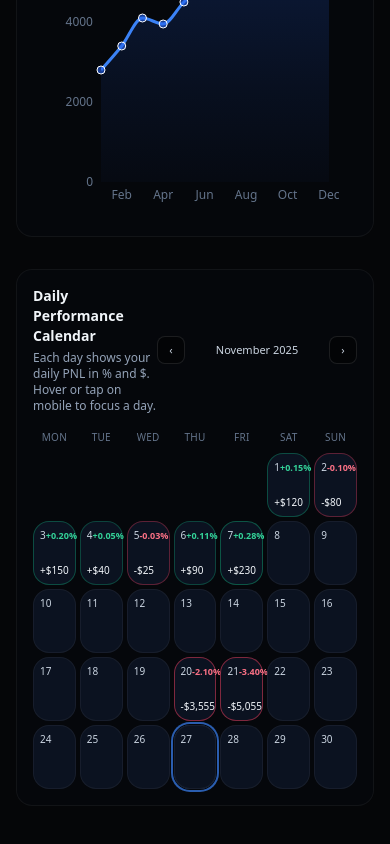
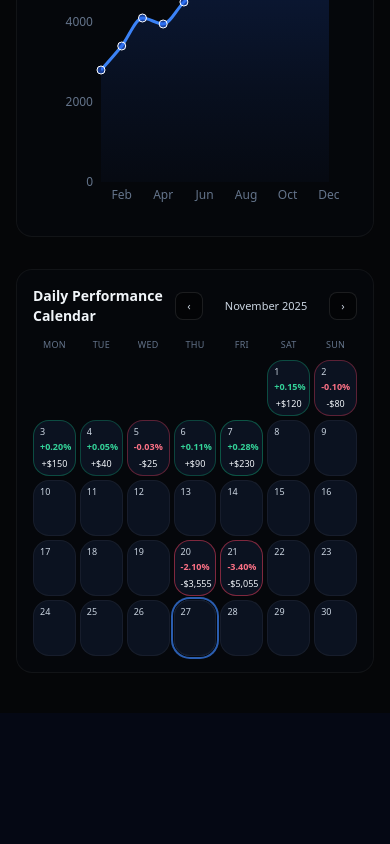
Before and after one commit to montelioncapital/montelion-app-v1, a Next.js app: page /dashboard in a window 390 px wide. Shown: the part 973-1817 px from the top of the page. After the commit the page ends 1686 px from the top, so only its background shows below. Built offline with nearby package versions, Linux system fonts and the light colour scheme.

Commit message:
Update page.tsx

```diff
--- a/app/dashboard/page.tsx
+++ b/app/dashboard/page.tsx
@@ -220,7 +220,7 @@ export default function DashboardPage() {
           title="BALANCE"
           value={pnlSummary.balance}
           percent={0}
-          showPercent={false} // pas de % pour la balance
+          showPercent={false}
         />
         <PnlCard
           title="PNL Today"
@@ -239,7 +239,7 @@ export default function DashboardPage() {
         />
       </section>
 
-      {/* Graphique PNL mensuel - version Montelion */}
+      {/* Graphique PNL mensuel - Montelion */}
       <section className="relative overflow-hidden rounded-2xl border border-white/5 bg-[#05070b] p-6">
         <div className="flex items-center justify-between mb-4">
           <div>
@@ -258,7 +258,6 @@ export default function DashboardPage() {
               data={monthlyPnl}
               margin={{ top: 10, right: 20, left: 0, bottom: 0 }}
             >
-              {/* Dégradé Montelion + glow */}
               <defs>
                 <linearGradient id="montelionBlue" x1="0" y1="0" x2="0" y2="1">
                   <stop offset="0%" stopColor="#2563eb" stopOpacity={0.45} />
@@ -283,22 +282,18 @@ export default function DashboardPage() {
                 </filter>
               </defs>
 
-              {/* Axe X minimaliste */}
               <XAxis
                 dataKey="month"
                 tickLine={false}
                 axisLine={false}
                 tick={{ fontSize: 12, fill: "#64748b" }}
               />
-
-              {/* Axe Y minimaliste */}
               <YAxis
                 tickLine={false}
                 axisLine={false}
                 tick={{ fontSize: 12, fill: "#64748b" }}
               />
 
-              {/* Tooltip flottant */}
               <Tooltip
                 content={({ active, payload, label }) => {
                   if (!active || !payload || !payload.length) return null;
@@ -327,7 +322,6 @@ export default function DashboardPage() {
                 }}
               />
 
-              {/* Courbe + remplissage + glow */}
               <Area
                 type="monotone"
                 dataKey="value"
@@ -353,20 +347,16 @@ export default function DashboardPage() {
         </div>
       </section>
 
-      {/* Calendrier de performance quotidienne - version améliorée */}
+      {/* Calendrier de performance quotidienne (mobile optimisé) */}
       <section className="relative overflow-hidden rounded-2xl border border-white/5 bg-[#05070b] p-4 sm:p-6">
-        <div className="flex items-center justify-between mb-4">
+        <div className="flex items-center justify-between mb-3 sm:mb-4">
           <div>
             <h2 className="text-sm font-semibold text-slate-100">
               Daily Performance Calendar
             </h2>
-            <p className="text-xs text-slate-400 mt-1">
-              Each day shows your daily PNL in % and $. Hover or tap on mobile
-              to focus a day.
-            </p>
           </div>
 
-          <div className="flex items-center gap-3 text-[11px] sm:text-xs text-slate-300">
+          <div className="flex items-center gap-2 sm:gap-3 text-[11px] sm:text-xs text-slate-300">
             <button
               type="button"
               onClick={goPrevMonth}
@@ -374,7 +364,7 @@ export default function DashboardPage() {
             >
               ‹
             </button>
-            <span className="min-w-[120px] text-center">
+            <span className="min-w-[110px] sm:min-w-[130px] text-center">
               {new Date(currentYear, currentMonthIndex).toLocaleString(
                 "en-US",
                 {
@@ -394,7 +384,7 @@ export default function DashboardPage() {
         </div>
 
         {/* En-tête jours */}
-        <div className="grid grid-cols-7 gap-1 mb-2 text-[10px] sm:text-[11px] text-slate-500">
+        <div className="grid grid-cols-7 gap-1 mb-2 text-[9px] sm:text-[11px] text-slate-500">
           {weekDayLabels.map((d) => (
             <div key={d} className="text-center uppercase tracking-wide">
               {d}
@@ -402,8 +392,8 @@ export default function DashboardPage() {
           ))}
         </div>
 
-        {/* Grille des jours (mobile optimisé: h plus petite, textes réduits) */}
-        <div className="grid grid-cols-7 gap-1 text-[10px] sm:text-[11px]">
+        {/* Grille des jours */}
+        <div className="grid grid-cols-7 gap-1 text-[9px] sm:text-[11px]">
           {(() => {
             const firstDay = daysOfMonth[0].getDay(); // 0 = Sunday
             const leadingEmpty = (firstDay + 6) % 7; // Monday start
@@ -412,7 +402,7 @@ export default function DashboardPage() {
 
             for (let i = 0; i < leadingEmpty; i++) {
               cells.push(
-                <div key={`empty-${i}`} className="h-16 sm:h-20 rounded-2xl" />
+                <div key={`empty-${i}`} className="h-14 sm:h-20 rounded-2xl" />
               );
             }
 
@@ -425,8 +415,8 @@ export default function DashboardPage() {
               const hasPerf = perf !== undefined;
 
               const isTodayFlag = isToday(date);
+
               const positive = value >= 0;
-
               const amountText =
                 hasPerf &&
                 `${positive ? "+" : "-"}${Math.abs(value).toLocaleString(
@@ -439,7 +429,7 @@ export default function DashboardPage() {
                 )}`;
 
               const baseClasses =
-                "group flex h-16 sm:h-20 flex-col rounded-2xl border px-1.5 sm:px-2 py-1.5 bg-slate-900/70 transition-transform hover:-translate-y-0.5";
+                "group flex h-14 sm:h-20 flex-col rounded-2xl border px-1.5 sm:px-2 py-1 bg-slate-900/70 transition-transform hover:-translate-y-0.5";
               const perfBg = hasPerf ? getPerfColorBg(value) : "bg-slate-900/70 border-white/5";
 
               cells.push(
@@ -453,8 +443,9 @@ export default function DashboardPage() {
                       : "",
                   ].join(" ")}
                 >
-                  <div className="flex items-center justify-between mb-0.5">
-                    <span className="text-[10px] sm:text-[11px] text-slate-300">
+                  {/* Ligne jour + % */}
+                  <div className="flex flex-col gap-0.5 sm:flex-row sm:items-center sm:justify-between mb-0.5">
+                    <span className="text-[9px] sm:text-[11px] text-slate-300">
                       {day}
                     </span>
 
@@ -471,8 +462,9 @@ export default function DashboardPage() {
                     )}
                   </div>
 
+                  {/* Montant */}
                   {hasPerf && (
-                    <div className="mt-auto text-[10px] sm:text-[11px] font-medium text-slate-100">
+                    <div className="mt-auto text-[9px] sm:text-[11px] font-medium text-slate-100 text-center sm:text-left">
                       {amountText}
                     </div>
                   )}
```
